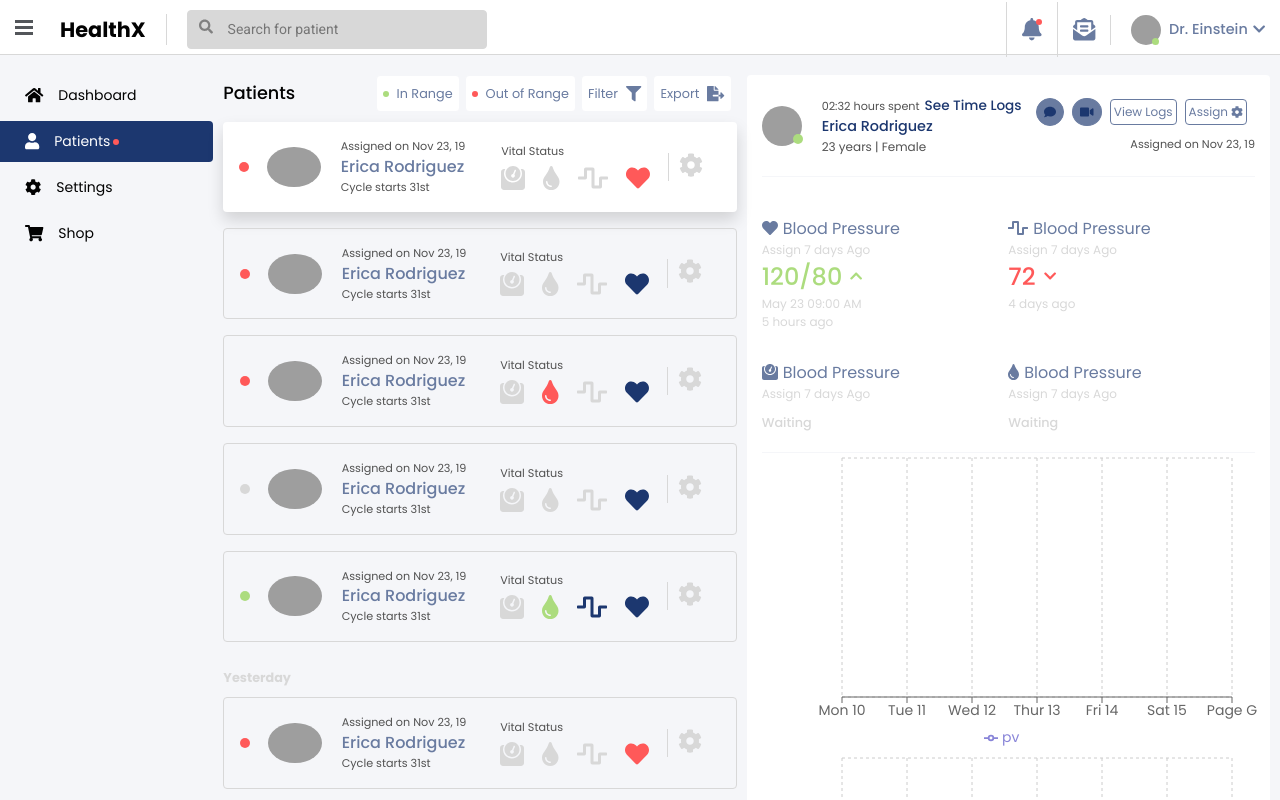
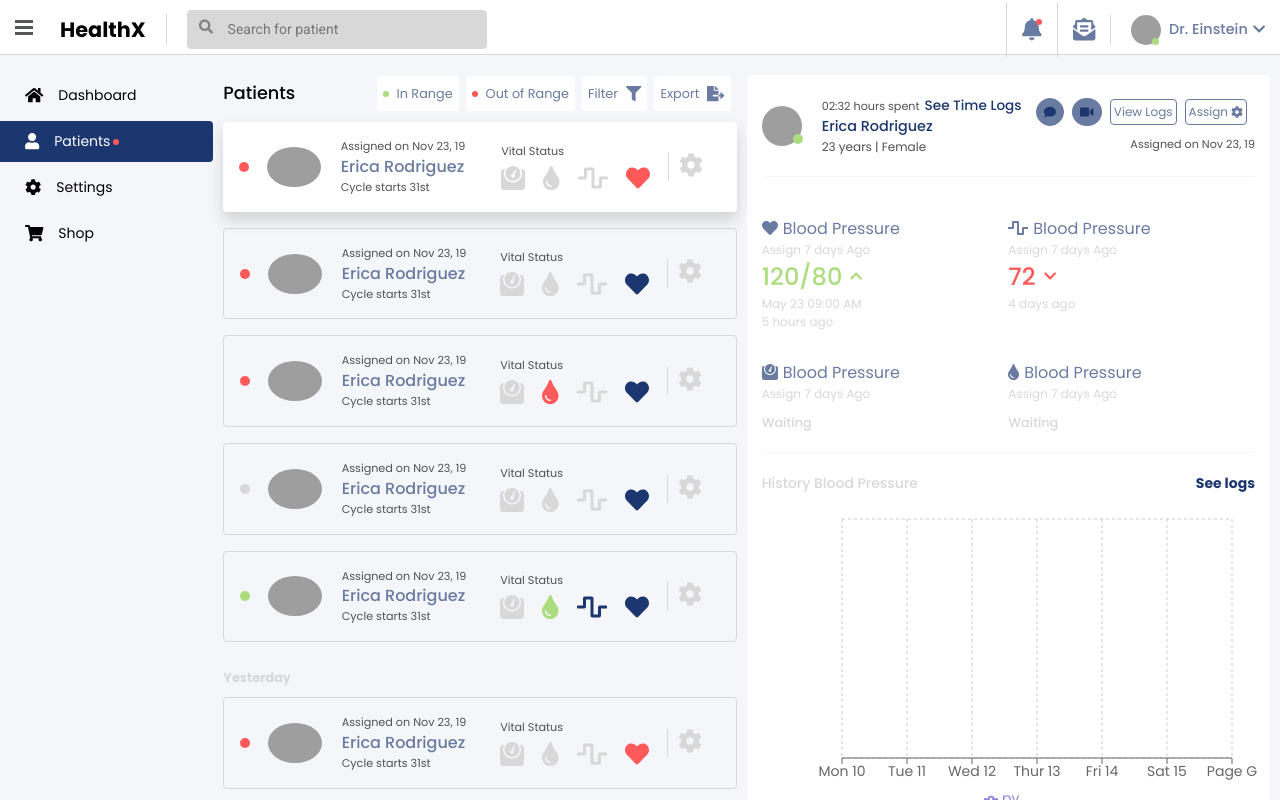
Before and after one commit to andrewkariuki/react-full-stack, a React (Create React App) app in the folder packages/frontend/: page /patients in a window 1280 px wide. Shown: the top 800 px of the page. Built offline with nearby package versions, Linux system fonts and the light colour scheme; grey boxes are pictures that could not be loaded.

Commit message:
feat: add chart header

```diff
--- a/packages/frontend/src/components/details/PatientsFullDetails.tsx
+++ b/packages/frontend/src/components/details/PatientsFullDetails.tsx
@@ -9,8 +9,8 @@ export const PatientsFullDetails: React.FC<PatientsFullDetailsProps> = () => {
     <FullDetailsEl>
       <DetailsTop />
       <DetailsMiddle />
-      <DetailsChart />
-      <DetailsChart />
+      <DetailsChart label="History Blood Pressure" />
+      <DetailsChart label="History Heart Beat" />
     </FullDetailsEl>
   );
 };
--- a/packages/frontend/src/components/details/components/DetailsChart.tsx
+++ b/packages/frontend/src/components/details/components/DetailsChart.tsx
@@ -2,12 +2,17 @@ import React from "react";
 import { Chart } from "../../chart";
 import { DetailsChartChartEl, DetailsChartEl, DetailsChartTopEl } from "../elements/DetailsCard";
 
-interface DetailsChartProps {}
+interface DetailsChartProps {
+  label?: string;
+}
 
-export const DetailsChart: React.FC<DetailsChartProps> = () => {
+export const DetailsChart: React.FC<DetailsChartProps> = ({ label }) => {
   return (
     <DetailsChartEl>
-      <DetailsChartTopEl></DetailsChartTopEl>
+      <DetailsChartTopEl>
+        <div className="chart-label">{label}</div>
+        <div className="see-logs">See logs</div>
+      </DetailsChartTopEl>
       <DetailsChartChartEl>
         <Chart />
       </DetailsChartChartEl>
--- a/packages/frontend/src/components/details/elements/DetailsCard.tsx
+++ b/packages/frontend/src/components/details/elements/DetailsCard.tsx
@@ -1,6 +1,22 @@
 import styled from "@emotion/styled";
+import { COLORS } from "../../../constants";
 
 export const DetailsChartEl = styled.div``;
 
-export const DetailsChartTopEl = styled.div``;
+export const DetailsChartTopEl = styled.div`
+  display: flex;
+  align-items: center;
+  justify-content: space-between;
+  padding: 20px 0px;
+
+  & .see-logs {
+    color: ${COLORS.primaryColor};
+    font-weight: bold;
+  }
+
+  & .chart-label {
+    color: #d8d8d8;
+    font-weight: 500;
+  }
+`;
 export const DetailsChartChartEl = styled.div``;
```
